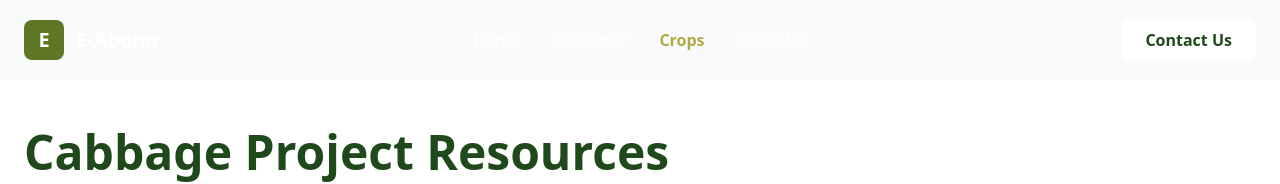
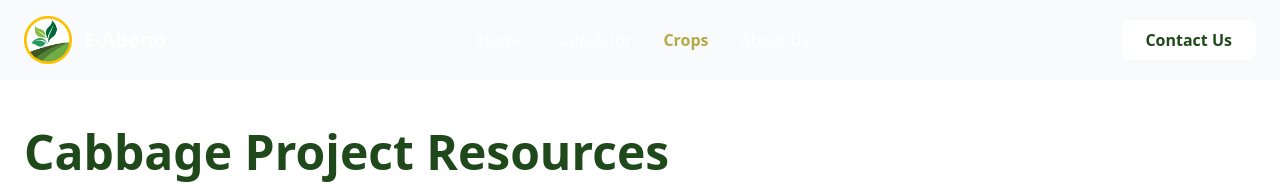
Before and after one commit to ReyJrFerrer/e-abono, a React (Vite) app: page /crops/cabbage in a window 1280 px wide. Shown: the top 184 px of the page. Built offline with nearby package versions, Linux system fonts and the light colour scheme.

Commit message:
Updated Header.tsx

```diff
--- a/src/components/Header.tsx
+++ b/src/components/Header.tsx
@@ -38,9 +38,11 @@ export const Header = () => {
       <div className="container mx-auto px-6">
         <div className="flex items-center justify-between h-20">
           <Link to="/" className="flex items-center gap-3">
-            <div className="w-10 h-10 bg-eabono-green-light rounded-lg flex items-center justify-center">
-              <span className="text-white font-bold text-xl">E</span>
-            </div>
+            <img
+              src="/image.png"
+              alt="E-Abono Logo"
+              className="w-12 h-12 object-contain"
+            />
             <span className="text-white font-bold text-xl">E-Abono</span>
           </Link>
 
```
